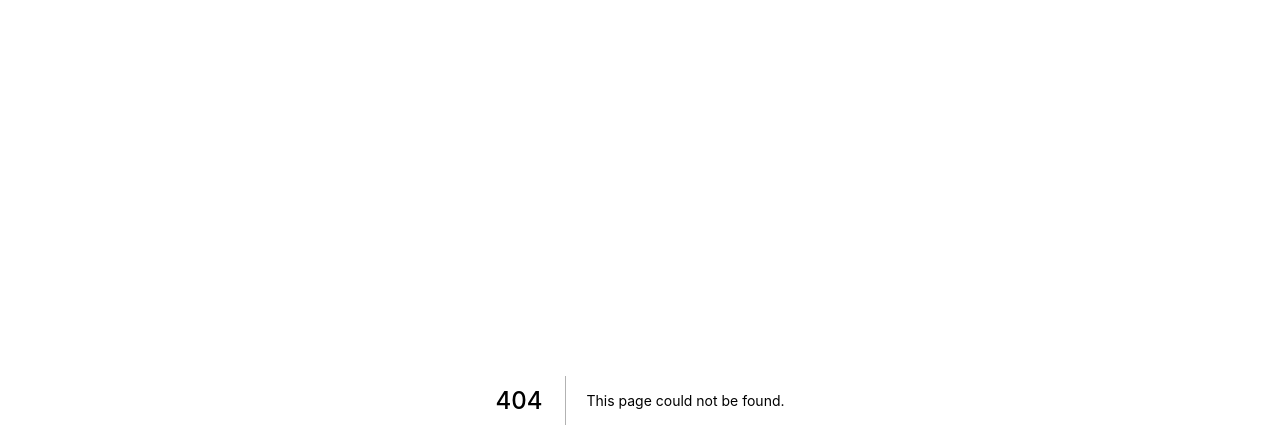
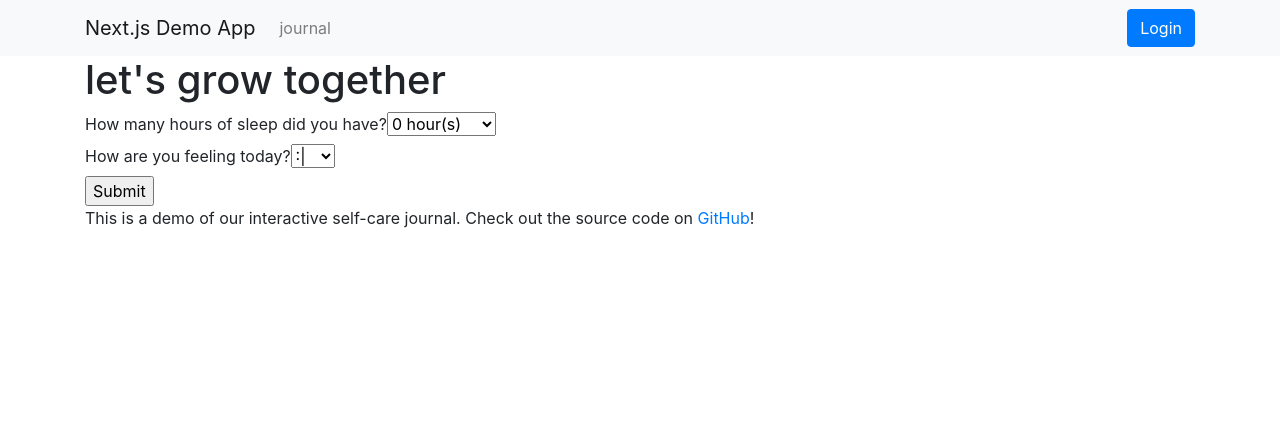
Before and after one commit to ucsb-cs48-s20/project-s2-t1-care-storybook, a Next.js app: page /journal in a window 1280 px wide. Before the commit this address had no page. Shown: the top 448 px of the page. Built offline with nearby package versions, Linux system fonts and the light colour scheme.

Commit message:
lz - working multi-input form without database

```diff
--- a/components/AppFooter.js
+++ b/components/AppFooter.js
@@ -3,7 +3,8 @@ import Container from "react-bootstrap/Container";
 function AppFooter() {
   return (
     <Container>
-      This is a demo of a minimal Next.js app. Check out the source code on{" "}
+      This is a demo of our interactive self-care journal. Check out the source
+      code on{" "}
       <a href="https://github.com/ucsb-cs48-s20/demo-nextjs-app">GitHub</a>!
     </Container>
   );
--- a/components/AppNavbar.js
+++ b/components/AppNavbar.js
@@ -17,6 +17,11 @@ function AppNavbar(props) {
         </Link>
         <Navbar.Toggle />
         <Navbar.Collapse className="justify-content-end">
+          <Nav className="mr-auto">
+            <Link href="/journal" passHref={true}>
+              <Nav.Link>journal</Nav.Link>
+            </Link>
+          </Nav>
           <Nav>
             {user ? (
               <NavDropdown
--- /dev/null
+++ b/components/JournalForm.js
@@ -0,0 +1,73 @@
+class JournalForm extends React.Component {
+  constructor(props) {
+    super(props);
+    this.state = { sleep: "0 hour(s)", mood: "okay" };
+
+    this.handleInputChange = this.handleInputChange.bind(this);
+
+    this.handleSubmit = this.handleSubmit.bind(this);
+  }
+
+  handleInputChange(event) {
+    const target = event.target;
+    const value = target.value;
+    const name = target.name;
+
+    this.setState({ [name]: value });
+  }
+
+  handleSubmit(event) {
+    alert(
+      "You recorded " +
+        this.state.sleep +
+        " of sleep last night and that you were " +
+        this.state.mood +
+        " today"
+    );
+    event.preventDefault();
+  }
+
+  render() {
+    return (
+      <form onSubmit={this.handleSubmit}>
+        <label>
+          How many hours of sleep did you have?
+          <select
+            name="sleep"
+            value={this.state.sleep}
+            onChange={this.handleInputChange}
+          >
+            <option value="0 hour(s)">0 hour(s)</option>
+            <option value="1 hour(s)">1 hour(s)</option>
+            <option value="2 hour(s)">2 hour(s)</option>
+            <option value="3 hour(s)">3 hour(s)</option>
+            <option value="4 hour(s)">4 hour(s)</option>
+            <option value="5 hour(s)">5 hour(s)</option>
+            <option value="6 hour(s)">6 hour(s)</option>
+            <option value="7 hour(s)">7 hour(s)</option>
+            <option value="8 hour(s)">8 hour(s)</option>
+            <option value="9 hour(s)">9 hour(s)</option>
+            <option value="10+ hour(s)">10+ hour(s)</option>
+          </select>
+        </label>
+        <br></br>
+        <label>
+          How are you feeling today?
+          <select
+            name="mood"
+            value={this.state.mood}
+            onChange={this.handleInputChange}
+          >
+            <option value="happy">:)</option>
+            <option value="okay">:|</option>
+            <option value="sad">:'(</option>
+            <option value="angry">>:(</option>
+          </select>
+        </label>
+        <br></br>
+        <input type="submit" value="Submit" />
+      </form>
+    );
+  }
+}
+export default JournalForm;
--- /dev/null
+++ b/pages/journal.js
@@ -0,0 +1,11 @@
+import Layout from "../components/Layout";
+import JournalForm from "../components/JournalForm";
+
+export default function MultiForm() {
+  return (
+    <Layout>
+      <h1> let's grow together </h1>
+      <JournalForm></JournalForm>
+    </Layout>
+  );
+}
```
